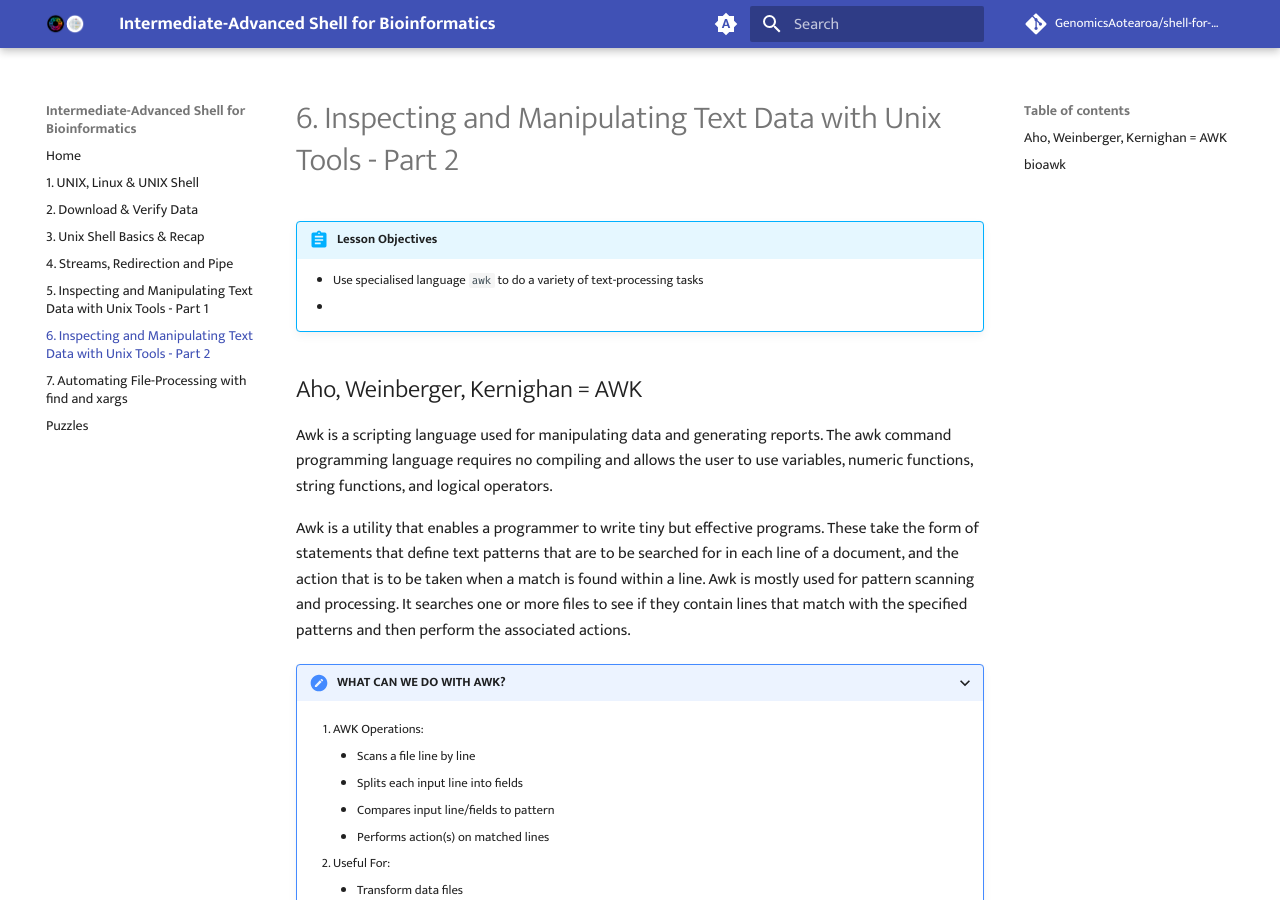
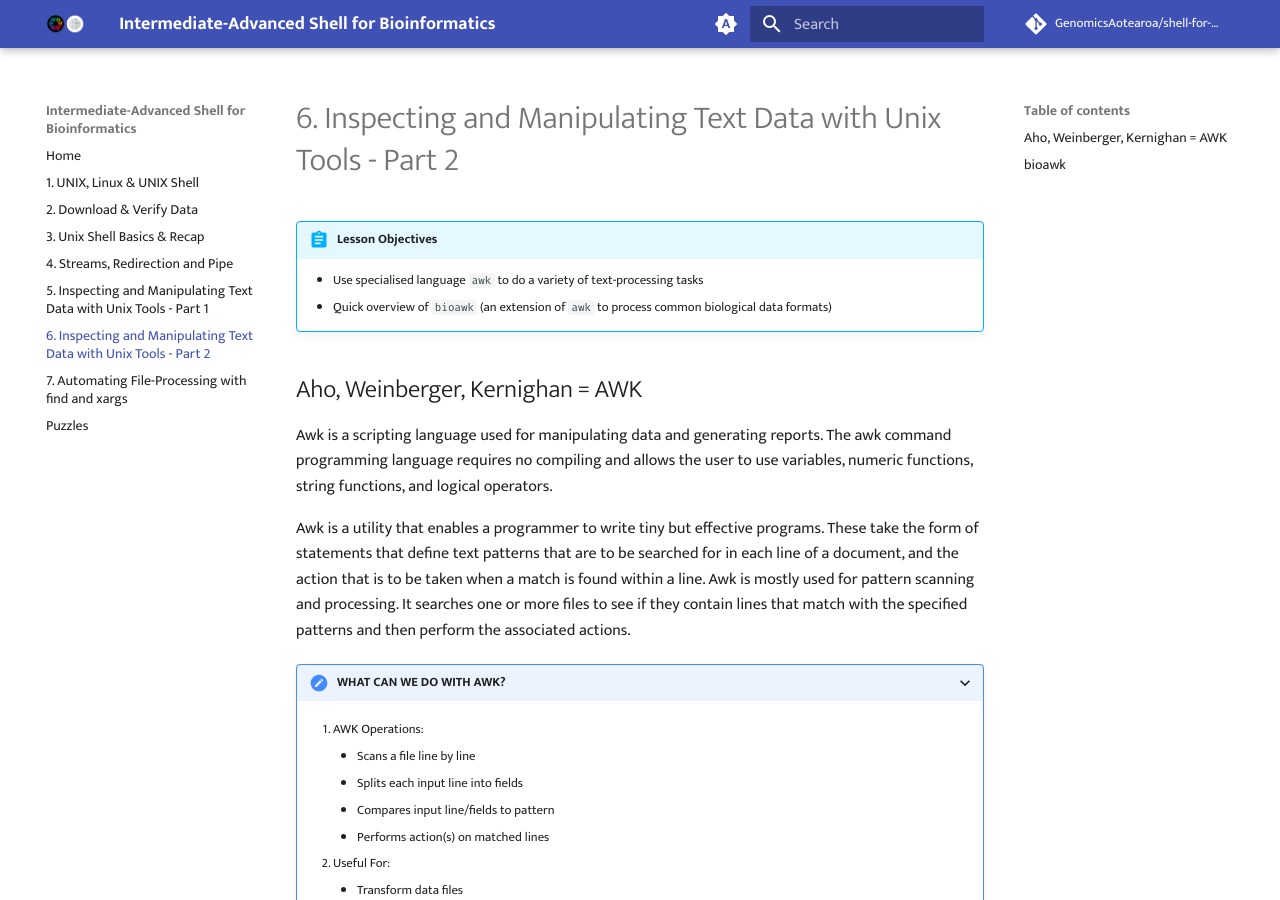
Before and after one commit to GenomicsAotearoa/shell-for-bioinformatics, an MkDocs documentation site: the page built from docs/5_inspectmanipulate2.md, in a window 1280 px wide and 900 px high. Built offline with MkDocs 1.6.1 and Material for MkDocs 9.7.7, drawn with Linux system fonts in a browser that asks for light colours; comment, search, counter and statistics services are not loaded; the version menu is left out.

Commit message:
more objectives for awk episode

```diff
--- a/docs/5_inspectmanipulate2.md
+++ b/docs/5_inspectmanipulate2.md
@@ -3,7 +3,7 @@
 !!! abstract "Lesson Objectives"
 
     * Use specialised language `awk` to do a variety of text-processing tasks
-    *
+    * Quick overview of `bioawk` (an extension of `awk` to process common biological data formats)
 
 ## Aho, Weinberger, Kernighan = AWK
 
```
